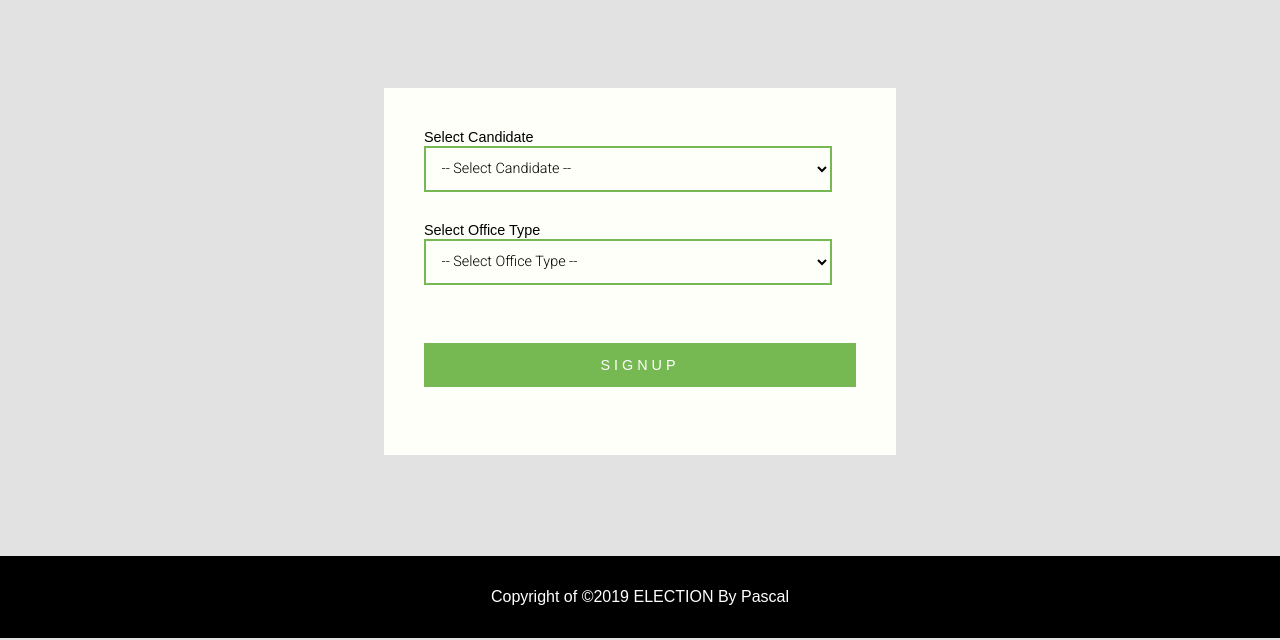
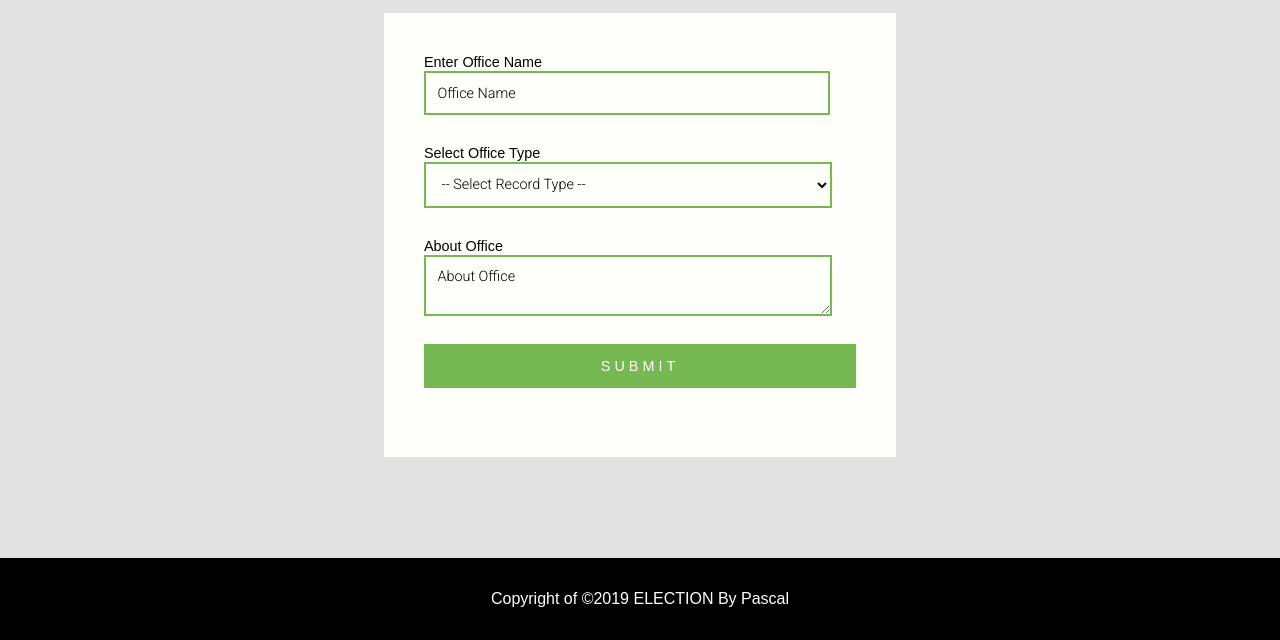
Before and after one commit to PascalUlor/politico-app, a plain HTML site: page UI/applicationform.html in a window 1280 px wide. Shown: the part 172-812 px from the top of the page. Drawn offline with Linux system fonts and the light colour scheme.

Commit message:
ft(Application form): create page for user to apply for political offices [Delivers #163301059]

```diff
--- a/UI/votepage.html
+++ b/UI/applicationform.html
@@ -31,10 +31,10 @@
         <nav class="main-nav">
             <ul class="main-nav__items">
                 <li class="main-nav__item">
-                    <a href="index.html">Home</a>
+                    <a href="homepage.html">Home</a>
                 </li>
                 <li class="main-nav__item">
-                    <a href="login.html">Logout</a>
+                    <a href="index.html">Logout</a>
                 </li>
             </ul>
         </nav>
@@ -44,30 +44,24 @@
     <nav class="mobile-nav">
         <ul class="mobile-nav__items">
             <li class="mobile-nav__item aside__item">
-                <a href="index.html">Home</a>
+                <a href="homepage.html">Home</a>
             </li>
             <li class="mobile-nav__item aside__item">
-                <a href="login.html">Logout</a>
+                <a href="index.html">Logout</a>
             </li>
         </ul>
     </nav>
     <!-- main -->
-    <div class="main-w3layouts wrapper">
-        <h1 id="reset" class="form-title">Vote</h1>
+    <div class="main-layouts wrapper">
+        <h1 class="form-title" id="login-reset">Application For Office</h1>
         <div class="main-info">
             <div class="info-top" id="login-info">
                 <form action="#" method="post">
-                    <label class="tag" for="Officetype">Select Candidate</label>
-                    <select class="text" type="text" id="issue-type" name="issue-type" class="form-element" required>
-                        <option default>-- Select Candidate --</option>
-                        <option value="state">Pascal</option>
-                        <option value="state">Steve</option>
-                        <option value="state">Bill</option>
-                        <option value="state">Joe</option>
-                    </select>
+                    <label class="tag" for="Officename">Enter Office Name</label>
+                    <input class="text" type="text" name="Officename" placeholder="Office Name" required="">
                     <label class="tag" for="Officetype">Select Office Type</label>
                     <select class="text" type="text" id="issue-type" name="issue-type" class="form-element" required>
-                        <option default>-- Select Office Type --</option>
+                        <option default>-- Select Record Type --</option>
                         <optgroup label="Federal  Government">
                             <option value="state">President</option>
                             <option value="state">Seneate</option>
@@ -78,15 +72,17 @@
                         </optgroup>
                         <optgroup label="Legislative">
                             <option value="state">House of Assembly</option>
-                            <option value="state">SAN</option>
+                            <option value="state">National Assembly</option>
                         </optgroup>
                         <optgroup label="Local Government">
                             <option value="state">Chairman</option>
                             <option value="state">Counselor</option>
                         </optgroup>
                     </select>
+                    <label class="tag" for="Officetype">About Office</label>
+                    <textarea class="text" id="about" name="About" placeholder="About Office" required=""></textarea>
                     <div class="clear"> </div>
-                    <input type="submit" value="SIGNUP">
+                    <input type="submit" value="SUBMIT">
                 </form>
             </div>
         </div>
```
